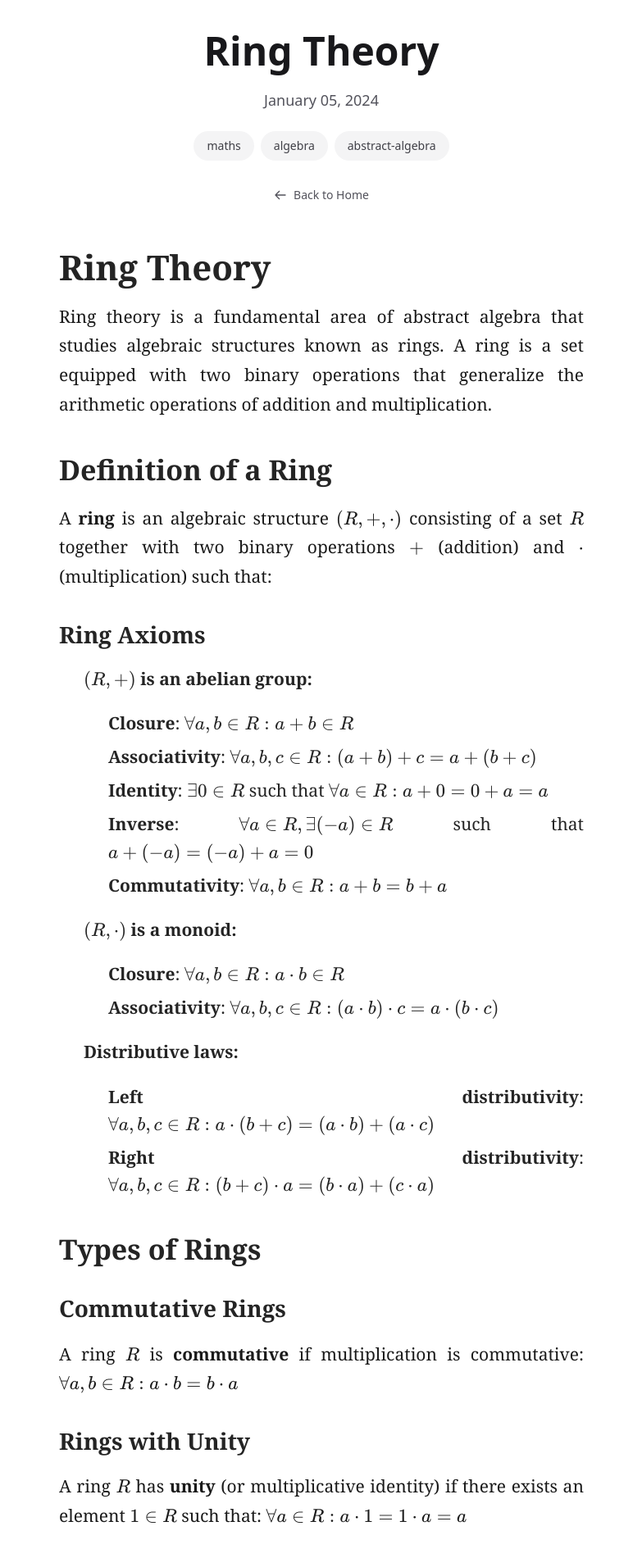
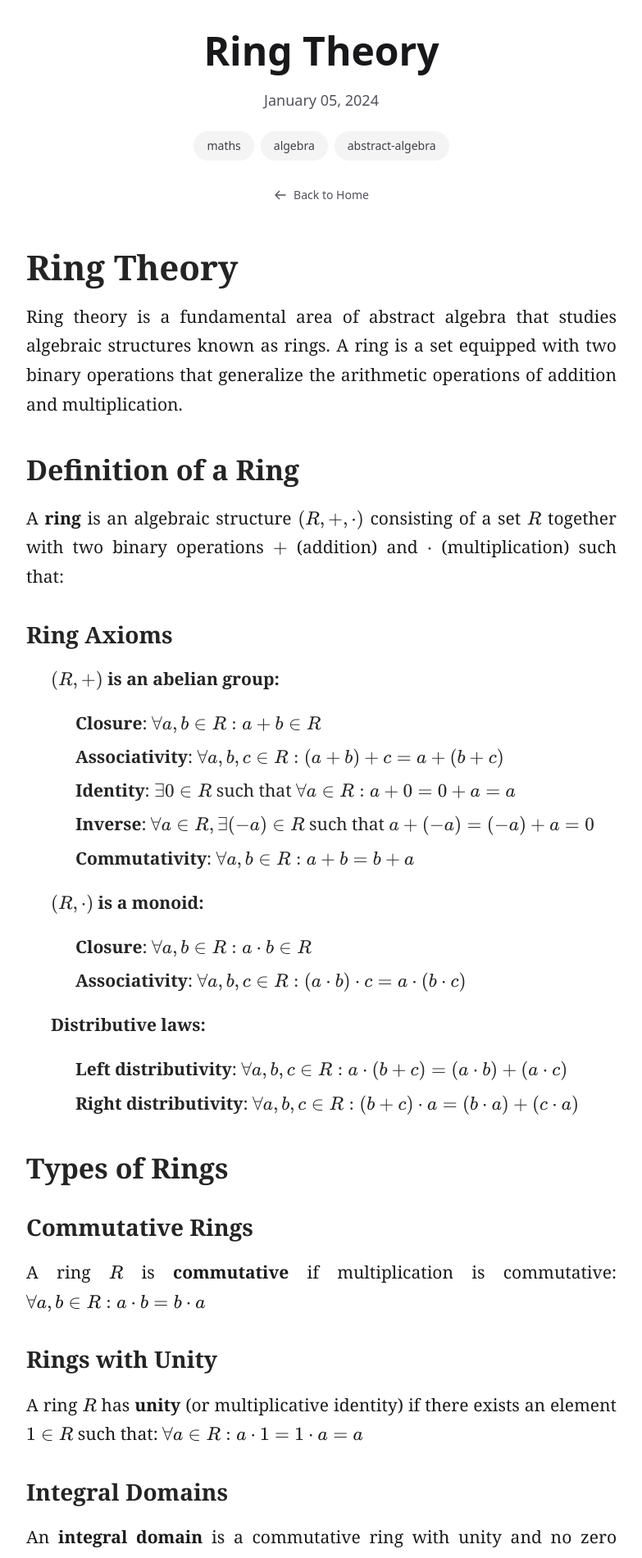
Before and after one commit to parasxparkash/parasxparkash.github.io, a Jekyll site: the page built from _notes/ring-theory.md, in a window 1280 px wide. Shown: the top 1901 px of the page at 82% size, without its empty margins (248-1031 px from the left). Built offline with Jekyll 4.4.1, drawn with Linux system fonts in a browser that asks for light colours; nearby versions of some CDN libraries.

Commit message:
feat: Increase width of notes for better readability
- Increase medium-style-article max-width from 680px to 900px
- Update note layout container from max-w-4xl to max-w-5xl
- Improve reading experience with wider content area
- Maintain responsive design for mobile devices
- Better utilization of screen space for mathematical content

```diff
--- a/_includes/head-custom.html
+++ b/_includes/head-custom.html
@@ -415,7 +415,7 @@
 
     /* Medium-style article layout */
     .medium-style-article {
-        max-width: 680px;
+        max-width: 900px;
         margin: 0 auto;
         padding: 0 20px;
     }
--- a/_layouts/note.html
+++ b/_layouts/note.html
@@ -5,7 +5,7 @@ mathjax: true
 
 <div class="max-w-6xl mx-auto px-4 py-8">
     <!-- Main Content -->
-    <div class="max-w-4xl mx-auto">
+    <div class="max-w-5xl mx-auto">
         <article class="medium-style-article">
             <header class="mb-12 text-center">
                 <div class="mb-6">
```
Also changed, not shown: 6 other files.
